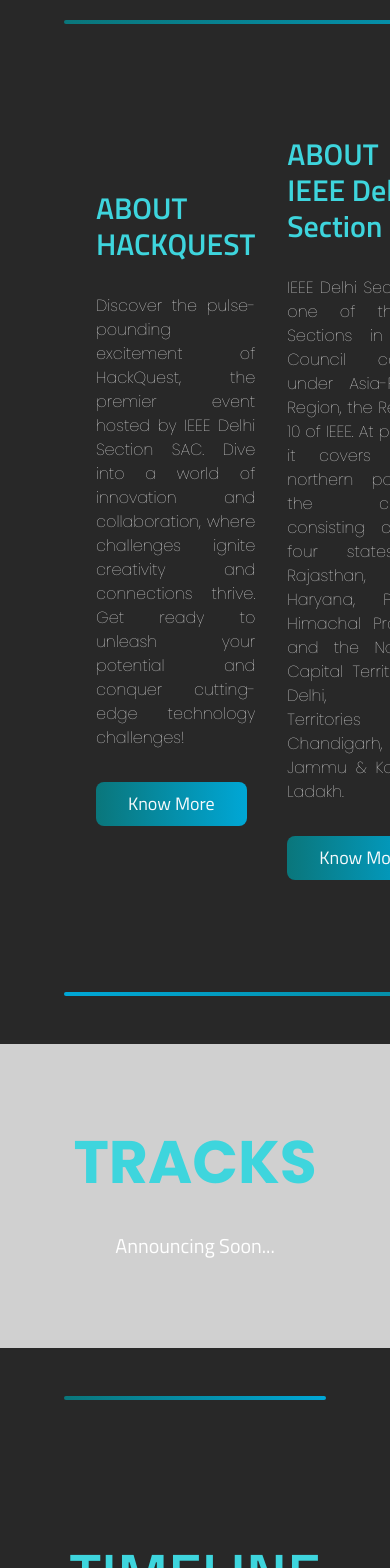
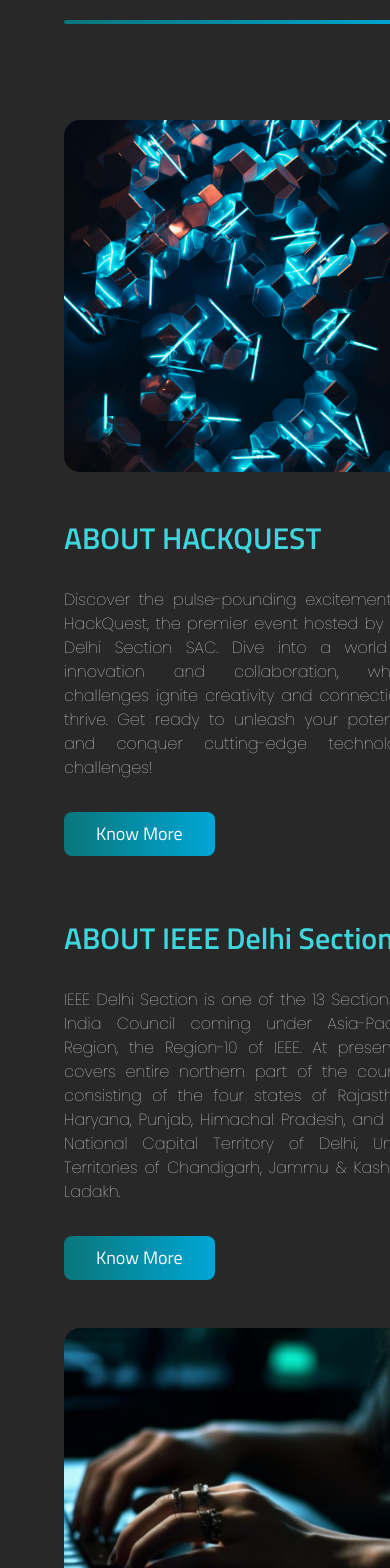
Before and after one commit to dipesh2508/ieee-delhi-hackquest, a Next.js app: page / in a window 390 px wide. Shown: the part 920-2488 px from the top of the page. Built offline with nearby package versions, Linux system fonts and the light colour scheme.

Commit message:
fix: timeline and about responsiveness

```diff
--- a/src/components/home/About.tsx
+++ b/src/components/home/About.tsx
@@ -27,7 +27,7 @@
           duration: 0.4,
         }}
         whileInView={{ opacity: 1 }}
-        viewport={{ once: true, amount: 0.5 }} className="m-auto flex w-auto flex-col content-center gap-4 rounded-2xl md:col-span-5 md:h-96 md:w-96">
+        viewport={{ once: true, amount: 0.5 }} className="m-auto flex w-auto flex-col content-center gap-4 rounded-2xl col-span-12 md:col-span-5 md:h-96 md:w-96">
         <Image src={About1} alt="about" className="rounded-2xl  " />
       </MotionDiv>
 
@@ -40,7 +40,7 @@
           duration: 0.4,
         }}
         whileInView={{ opacity: 1 }}
-        viewport={{ once: true, amount: 0.5 }} className="m-auto flex flex-col content-center gap-8 py-4 md:col-span-7">
+        viewport={{ once: true, amount: 0.5 }} className="m-auto flex flex-col content-center gap-8 py-4 col-span-12 md:col-span-7">
         <h2 className="font-secondary text-3xl font-semibold text-headings md:text-6xl">
           ABOUT HACKQUEST
         </h2>
@@ -69,7 +69,7 @@
           duration: 0.4,
         }}
         whileInView={{ opacity: 1 }}
-        viewport={{ once: true, amount: 0.5 }} className="m-auto flex flex-col content-center gap-8 py-4 md:col-span-7">
+        viewport={{ once: true, amount: 0.5 }} className="m-auto flex flex-col content-center gap-8 py-4 col-span-12 md:col-span-7">
         <h2 className="font-secondary text-3xl font-semibold text-headings md:text-6xl">
           ABOUT IEEE Delhi Section
         </h2>
@@ -94,7 +94,7 @@
           duration: 0.4,
         }}
         whileInView={{ opacity: 1 }}
-        viewport={{ once: true, amount: 0.5 }} className="m-auto flex w-auto flex-col content-center gap-4 rounded-2xl md:col-span-5 md:h-96 md:w-96">
+        viewport={{ once: true, amount: 0.5 }} className="m-auto flex w-auto flex-col content-center gap-4 rounded-2xl col-span-12 md:col-span-5 md:h-96 md:w-96">
         <Image src={About2} alt="about" className="rounded-2xl  " />
       </MotionDiv>
 
--- a/src/components/shared/TimelineCard.tsx
+++ b/src/components/shared/TimelineCard.tsx
@@ -66,7 +66,8 @@
       <Card
         className={clsx(
           `col-span-1 my-12 p-6 md:w-[500px]`,
-          left && "order-first place-items-end md:ml-16",
+          left && "order-first place-items-end -mx-6 md:ml-16",
+          !left && "order-last place-items-start -mx-6 md:mx-0",
         )}
       >
         <CardContent className="flex flex-col gap-4 p-2 text-sm text-gray-300">
--- a/src/constants/team.ts
+++ b/src/constants/team.ts
@@ -66,7 +66,7 @@
         Name: "Ansh Arora"
     },
     {
-        image: "https://raw.githubusercontent.com/dipesh2508/ieee-delhi-hackquest/main/public/team/AYUSH_KUMAR.png",
+        image: "/team/Ayush_Kumar.png",
         position: "Design Coordinator",
         Name: "Ayush Kumar"
     },
```
Also changed, not shown: public/team/AYUSH_KUMAR.png.
